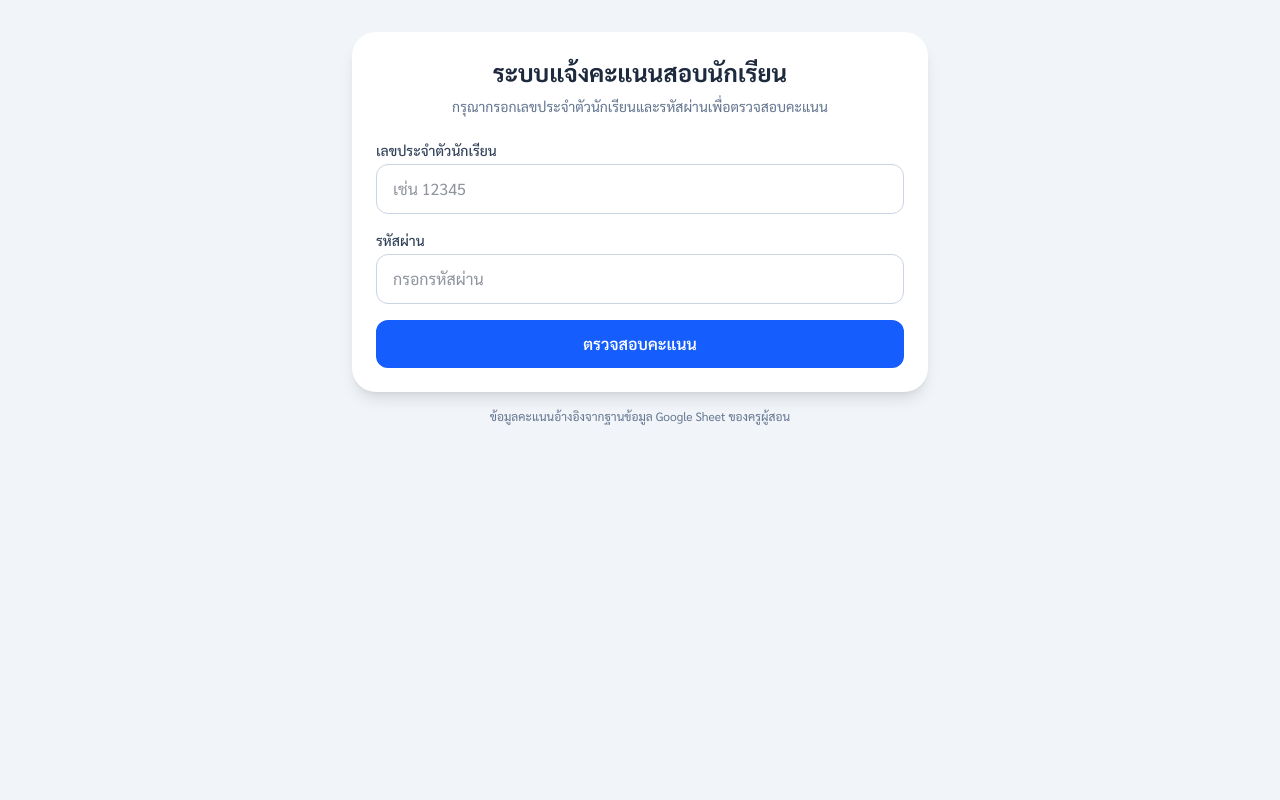
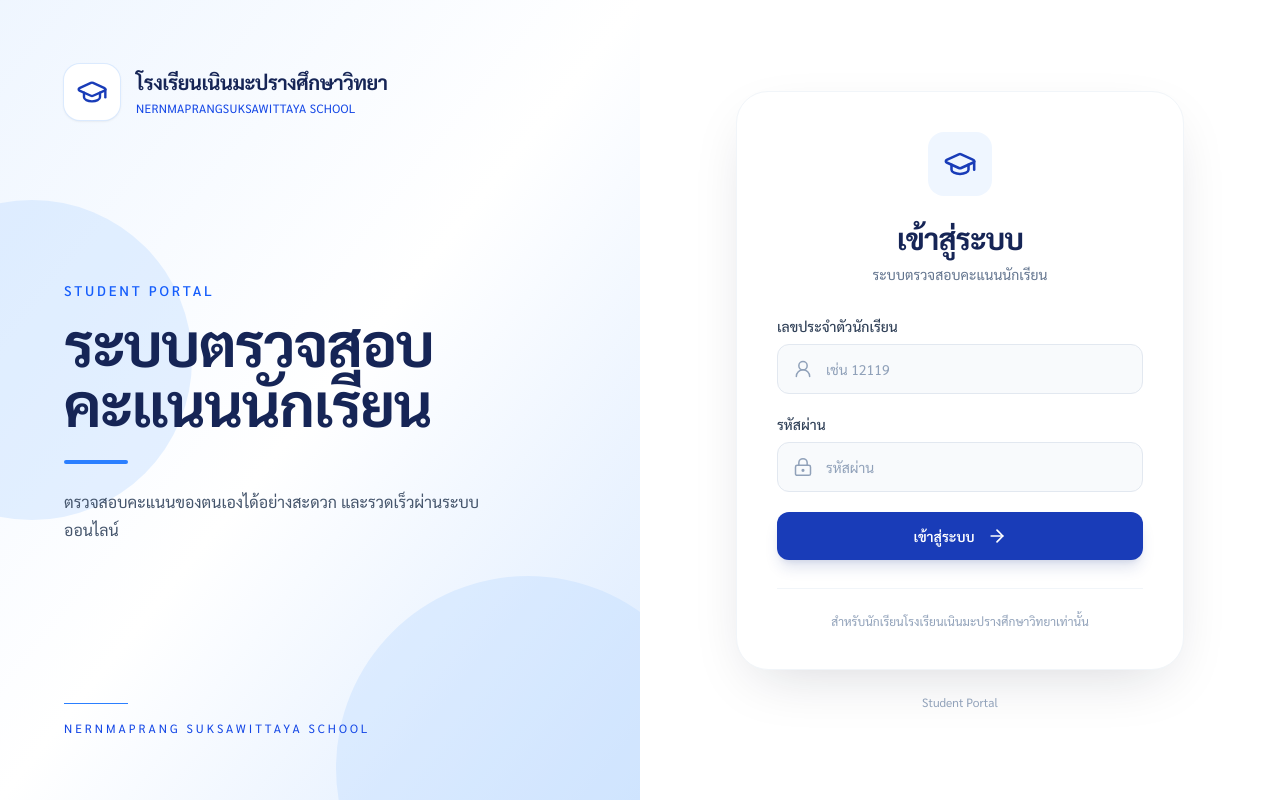
Before and after one commit to bowza00078/student-score-system, a Next.js app: page / in a window 1280 px wide. Built offline with nearby package versions, Linux system fonts and the light colour scheme.

Commit message:
Update page.tsx

```diff
--- a/app/page.tsx
+++ b/app/page.tsx
@@ -1,6 +1,12 @@
 "use client";
 
 import { useState } from "react";
+import {
+  ArrowRight,
+  GraduationCap,
+  LockKeyhole,
+  UserRound,
+} from "lucide-react";
 
 type ScoreItem = {
   label: string;
@@ -62,82 +68,207 @@ export default function Home() {
   }
 
   return (
-    <main className="min-h-screen bg-slate-100 px-4 py-8 text-slate-800">
-      <div className="mx-auto max-w-xl">
-        <div className="rounded-3xl bg-white p-6 shadow-lg">
-          <div className="mb-6 text-center">
-            <h1 className="text-2xl font-bold text-slate-800">
-              ระบบแจ้งคะแนนสอบนักเรียน
+    <main className="min-h-screen bg-slate-50 text-slate-800">
+      <div className="grid min-h-screen lg:grid-cols-2">
+
+        {/* Left: Branding */}
+        <section className="relative hidden overflow-hidden bg-gradient-to-br from-blue-50 via-white to-blue-100 lg:flex">
+          <div className="absolute -left-32 top-1/4 h-80 w-80 rounded-full bg-blue-200/40" />
+          <div className="absolute -bottom-40 right-[-80px] h-96 w-96 rounded-full bg-blue-200/40" />
+
+          <div className="relative z-10 flex w-full flex-col justify-between p-12 xl:p-16">
+
+            {/* School name */}
+            <div>
+              <div className="flex items-center gap-4">
+                <div className="flex h-14 w-14 items-center justify-center rounded-2xl bg-white shadow-sm ring-1 ring-blue-100">
+                  <GraduationCap
+                    size={32}
+                    strokeWidth={1.8}
+                    className="text-blue-800"
+                  />
+                </div>
+
+                <div>
+                  <h1 className="text-xl font-bold tracking-tight text-blue-950">
+                    โรงเรียนเนินมะปรางศึกษาวิทยา
                   </h1>
 
-            <p className="mt-2 text-sm text-slate-500">
-              กรุณากรอกเลขประจำตัวนักเรียนและรหัสผ่านเพื่อตรวจสอบคะแนน
+                  <p className="mt-1 text-xs tracking-wide text-blue-700">
+                    NERNMAPRANGSUKSAWITTAYA SCHOOL
+                  </p>
+                </div>
+              </div>
+            </div>
+
+            {/* Main branding */}
+            <div className="max-w-xl">
+              <p className="mb-3 text-sm font-medium tracking-[0.2em] text-blue-600">
+                STUDENT PORTAL
+              </p>
+
+              <h2 className="text-5xl font-bold tracking-tight text-blue-950 xl:text-6xl">
+                ระบบตรวจสอบ
+                <br />
+                คะแนนนักเรียน
+              </h2>
+
+              <div className="mt-7 h-1 w-16 rounded-full bg-blue-500" />
+
+              <p className="mt-6 max-w-md text-base leading-7 text-slate-600">
+                ตรวจสอบคะแนนของตนเองได้อย่างสะดวก
+                และรวดเร็วผ่านระบบออนไลน์
               </p>
             </div>
 
-          <form onSubmit={handleCheckScore} className="space-y-4">
+            {/* Bottom */}
+            <div>
+              <div className="h-px w-16 bg-blue-500" />
+
+              <p className="mt-4 text-xs tracking-[0.25em] text-blue-700">
+                NERNMAPRANG SUKSAWITTAYA SCHOOL
+              </p>
+            </div>
+          </div>
+        </section>
+
+        {/* Right: Login */}
+        <section className="flex min-h-screen items-center justify-center bg-white px-5 py-10 sm:px-8 lg:px-12">
+          <div className="w-full max-w-md">
+
+            <div className="rounded-[2rem] border border-slate-100 bg-white p-7 shadow-[0_20px_60px_-20px_rgba(15,23,42,0.18)] sm:p-10">
+
+              {/* Header */}
+              <div className="text-center">
+                <div className="mx-auto flex h-16 w-16 items-center justify-center rounded-2xl bg-blue-50">
+                  <GraduationCap
+                    size={34}
+                    strokeWidth={1.8}
+                    className="text-blue-800"
+                  />
+                </div>
+
+                <h2 className="mt-6 text-3xl font-bold tracking-tight text-blue-950">
+                  เข้าสู่ระบบ
+                </h2>
+
+                <p className="mt-2 text-sm text-slate-500">
+                  ระบบตรวจสอบคะแนนนักเรียน
+                </p>
+              </div>
+
+              {/* Login form */}
+              <form
+                onSubmit={handleCheckScore}
+                className="mt-8 space-y-5"
+              >
+
+                {/* Student ID */}
                 <div>
                   <label
                     htmlFor="studentId"
-                className="mb-1 block text-sm font-medium text-slate-700"
+                    className="mb-2 block text-sm font-medium text-slate-700"
                   >
                     เลขประจำตัวนักเรียน
                   </label>
+
+                  <div className="relative">
+                    <UserRound
+                      size={20}
+                      strokeWidth={1.8}
+                      className="absolute left-4 top-1/2 -translate-y-1/2 text-slate-400"
+                    />
 
                     <input
                       id="studentId"
                       type="text"
                       value={studentId}
                       onChange={(e) => setStudentId(e.target.value)}
-                className="w-full rounded-xl border border-slate-300 px-4 py-3 outline-none focus:border-blue-500"
-                placeholder="เช่น 12345"
+                      placeholder="เช่น 12119"
+                      className="w-full rounded-xl border border-slate-200 bg-slate-50 py-3.5 pl-12 pr-4 text-sm text-slate-800 outline-none transition placeholder:text-slate-400 focus:border-blue-500 focus:bg-white focus:ring-4 focus:ring-blue-100"
                       required
                     />
                   </div>
+                </div>
 
+                {/* Password */}
                 <div>
                   <label
                     htmlFor="password"
-                className="mb-1 block text-sm font-medium text-slate-700"
+                    className="mb-2 block text-sm font-medium text-slate-700"
                   >
                     รหัสผ่าน
                   </label>
+
+                  <div className="relative">
+                    <LockKeyhole
+                      size={20}
+                      strokeWidth={1.8}
+                      className="absolute left-4 top-1/2 -translate-y-1/2 text-slate-400"
+                    />
 
                     <input
                       id="password"
                       type="password"
                       value={password}
                       onChange={(e) => setPassword(e.target.value)}
-                className="w-full rounded-xl border border-slate-300 px-4 py-3 outline-none focus:border-blue-500"
-                placeholder="กรอกรหัสผ่าน"
+                      placeholder="รหัสผ่าน"
+                      className="w-full rounded-xl border border-slate-200 bg-slate-50 py-3.5 pl-12 pr-4 text-sm text-slate-800 outline-none transition placeholder:text-slate-400 focus:border-blue-500 focus:bg-white focus:ring-4 focus:ring-blue-100"
                       required
                     />
                   </div>
+                </div>
 
-            <button
-              type="submit"
-              disabled={loading}
-              className="w-full rounded-xl bg-blue-600 px-4 py-3 font-semibold text-white hover:bg-blue-700 disabled:cursor-not-allowed disabled:opacity-60"
-            >
-              {loading ? "กำลังตรวจสอบ..." : "ตรวจสอบคะแนน"}
-            </button>
-          </form>
-
+                {/* Error */}
                 {error && (
-            <div className="mt-4 rounded-xl bg-red-50 p-4 text-sm text-red-700">
+                  <div className="rounded-xl border border-red-100 bg-red-50 px-4 py-3 text-sm text-red-600">
                     {error}
                   </div>
                 )}
 
+                {/* Submit */}
+                <button
+                  type="submit"
+                  disabled={loading}
+                  className="group flex w-full items-center justify-center gap-3 rounded-xl bg-blue-800 px-5 py-3.5 text-sm font-semibold text-white shadow-lg shadow-blue-900/15 transition hover:bg-blue-900 hover:shadow-xl disabled:cursor-not-allowed disabled:opacity-60"
+                >
+                  {loading ? "กำลังตรวจสอบ..." : "เข้าสู่ระบบ"}
+
+                  {!loading && (
+                    <ArrowRight
+                      size={20}
+                      className="transition-transform group-hover:translate-x-1"
+                    />
+                  )}
+                </button>
+              </form>
+
+              {/* Footer */}
+              <div className="mt-7 border-t border-slate-100 pt-6 text-center">
+                <p className="text-xs text-slate-400">
+                  สำหรับนักเรียนโรงเรียนเนินมะปรางศึกษาวิทยาเท่านั้น
+                </p>
+              </div>
+            </div>
+
+            <p className="mt-6 text-center text-xs text-slate-400">
+              Student Portal
+            </p>
+          </div>
+        </section>
+      </div>
+
+      {/* Temporary score result */}
       {student && (
-            <div className="mt-6 rounded-2xl border border-slate-200 bg-slate-50 p-5">
-              <h2 className="mb-4 text-lg font-bold text-slate-800">
+        <div className="mx-auto max-w-3xl px-5 py-10">
+          <div className="rounded-3xl border border-slate-200 bg-white p-6 shadow-sm">
+            <h2 className="text-xl font-bold text-slate-900">
               ผลคะแนนของนักเรียน
             </h2>
 
-              <div className="space-y-2 text-sm text-slate-700">
+            <div className="mt-4 space-y-2 text-sm text-slate-700">
               <p>
-                  <strong>เลขประจำตัวนักเรียน:</strong> {student.student_id}
+                <strong>เลขประจำตัว:</strong> {student.student_id}
               </p>
 
               <p>
@@ -148,31 +279,24 @@ export default function Home() {
                 <strong>ชื่อ-สกุล:</strong> {student.fullname}
               </p>
 
-                <hr className="my-3" />
+              <div className="my-4 h-px bg-slate-200" />
 
               {student.scores.length > 0 ? (
-                  <div className="space-y-2">
-                    {student.scores.map((score) => (
+                student.scores.map((score) => (
                   <p key={score.label}>
                     <strong>{score.label}:</strong>{" "}
                     {score.value || "-"}
                   </p>
-                    ))}
-                  </div>
+                ))
               ) : (
                 <p className="text-slate-500">
-                    ยังไม่มีรายการคะแนนสำหรับนักเรียนคนนี้
+                  ยังไม่มีรายการคะแนน
                 </p>
               )}
             </div>
           </div>
+        </div>
       )}
-        </div>
-
-        <p className="mt-4 text-center text-xs text-slate-500">
-          ข้อมูลคะแนนอ้างอิงจากฐานข้อมูล Google Sheet ของครูผู้สอน
-        </p>
-      </div>
     </main>
   );
 }
```
Lines whose indentation alone changed are shown as unchanged.
